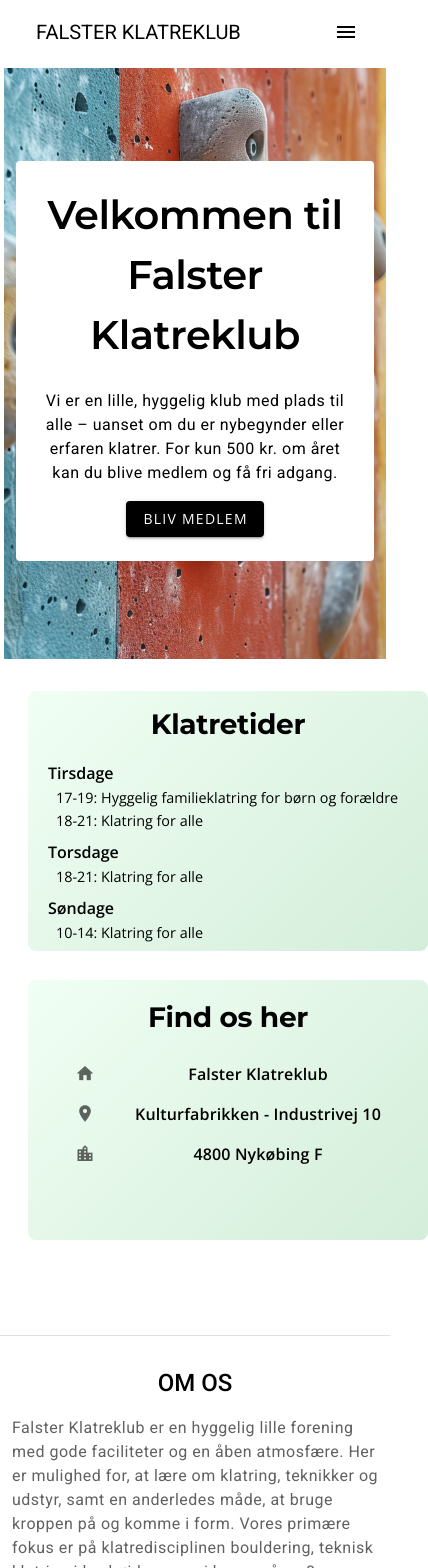
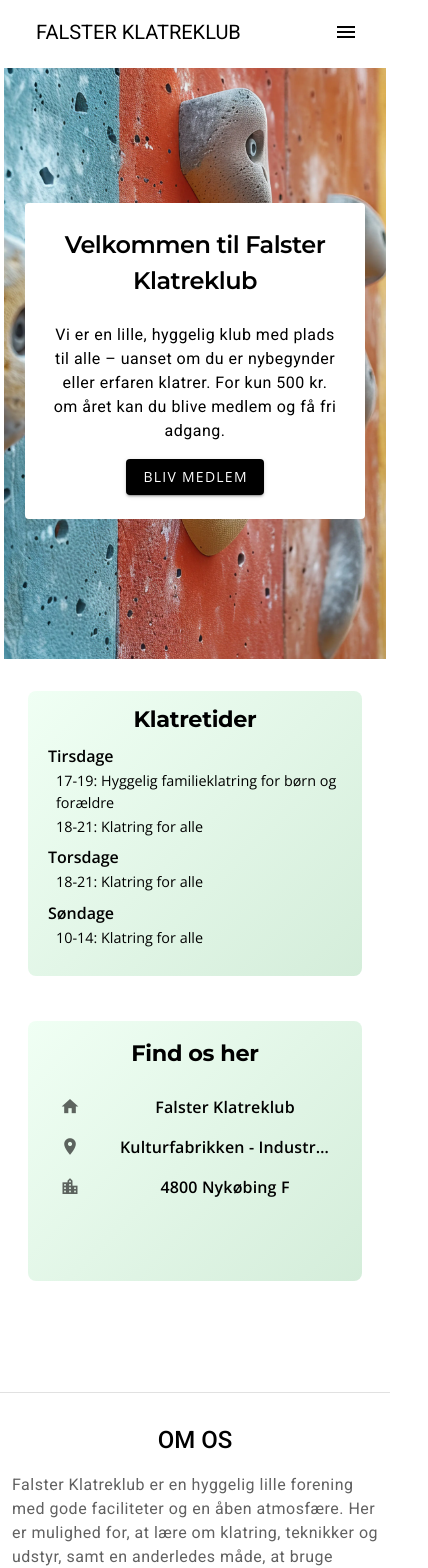
Before and after one commit to mesterjones/Falster-klatreklub-website, a Vue app: page / in a window 390 px wide. Shown: the top 1568 px of the page, 428 px wide, since content can reach past the window. Built offline with nearby package versions, Linux system fonts and the light colour scheme.

Commit message:
fixed layout on mobile

```diff
--- a/src/components/HomeComponent.vue
+++ b/src/components/HomeComponent.vue
@@ -6,10 +6,10 @@
                     class="d-flex align-center justify-center"
                     style="background: url('/bouldering1.webp') center/cover no-repeat; height: 70vh; background-color: grey;"
                     >
-                    <v-card class="mx-auto pa-6" width="800" elevation="0" style="background-color: white;">
+                    <v-card class="mx-auto pa-6" width="800" max-width="95%" elevation="0" style="background-color: white;">
                         <div class="text-center" >
-                        <h1 class="primary-text mb-6">Velkommen til Falster Klatreklub</h1>
-                        <p class="primary-text text-body-1" style="white-space: pre-line; color: black;">
+                        <h1 class="primary-text mb-6 responsive-title">Velkommen til Falster Klatreklub</h1>
+                        <p class="primary-text text-body-1 responsive-text" style="white-space: pre-line; color: black;">
                             Vi er en lille, hyggelig klub med plads til alle – uanset om du er nybegynder eller erfaren klatrer.
 
                             For kun 500 kr. om året kan du blive medlem og få fri adgang. <br>
@@ -24,10 +24,10 @@
                 </v-col>
             </v-row>
             <v-row justify="center" class="mt-8" style="max-width: 1000px; margin: 0 auto;">
-                <v-col cols="12" md="5">
-                    <v-card class="mx-auto pa-3 info-card" width="400" elevation="0" style="background: linear-gradient(135deg, #f0fff4, #d4edda);" rounded="lg">
+                <v-col cols="12" md="6" class="mb-4">
+                    <v-card class="mx-auto pa-3 info-card" max-width="400" width="100%" elevation="0" style="background: linear-gradient(135deg, #f0fff4, #d4edda);" rounded="lg">
                         <div class="text-center h-100 d-flex flex-column">
-                            <h2 class="mb-4" style="color: black; font-weight: bold;">Klatretider</h2>
+                            <h2 class="mb-2" style="color: black; font-weight: bold;">Klatretider</h2>
                             <div class="climbing-schedule flex-grow-1">
                                 <div class="time-slot mb-2">
                                     <h3 class="day-header">Tirsdage</h3>
@@ -54,12 +54,13 @@
                         </div>
                     </v-card>
                 </v-col>
-                <v-col cols="12" md="5">
+                <v-col cols="12" md="6" class="mb-4">
                     <v-hover v-slot="{ isHovering, props }">
                         <v-card
                             class="mx-auto pa-4 position-relative transition-transform info-card"
                             :class="{ 'scale-card': isHovering }"
-                            width="400"
+                            max-width="400"
+                            width="100%"
                             elevation="0"
                             rounded="lg"
                             v-bind="props"
@@ -295,7 +296,6 @@ const contactInfo = [
 
 .home-container {
     min-height: 80vh;
-    min-width: 100vw;
     font-family: 'Open Sans', sans-serif;
     background-color: white;
     margin-bottom: 10px;
@@ -409,7 +409,8 @@ h2 {
 }
 
 .info-card {
-    height: 260px;
+    min-height: 260px;
+    height: auto;
     display: flex;
     flex-direction: column;
 }
@@ -419,4 +420,54 @@ h2 {
     padding: 0 8px;
     height: 100%;
 }
+
+.responsive-title {
+    font-size: 2.5rem;
+}
+
+.responsive-text {
+    font-size: 1rem;
+}
+
+@media (max-width: 960px) {
+    .responsive-title {
+        font-size: 2rem;
+    }
+
+    .responsive-text {
+        font-size: 0.95rem;
+    }
+}
+
+@media (max-width: 600px) {
+    .hero-section {
+        height: 50vh;
+    }
+
+    .responsive-title {
+        font-size: 1.8rem;
+    }
+
+    .responsive-text {
+        font-size: 0.9rem;
+    }
+
+    .v-form {
+        padding: 0 10px;
+    }
+}
+
+@media (max-width: 400px) {
+    .responsive-title {
+        font-size: 1.5rem;
+    }
+
+    h2 {
+        font-size: 1.4rem;
+    }
+
+    .text-h5 {
+        font-size: 1.3rem;
+    }
+}
 </style>
```
